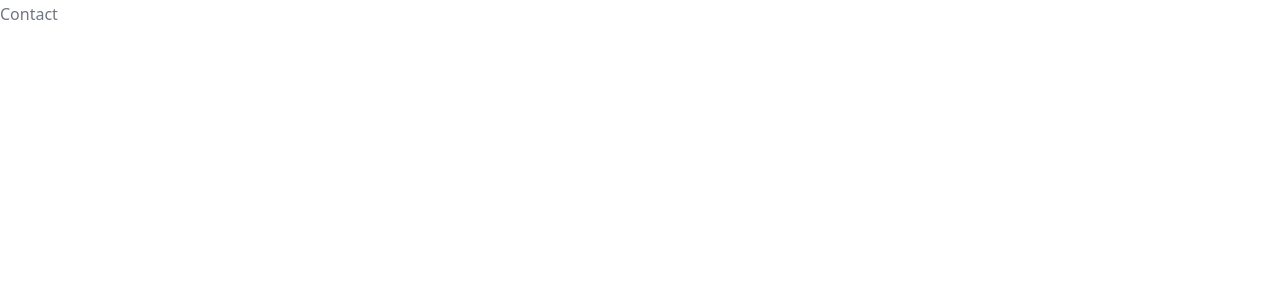
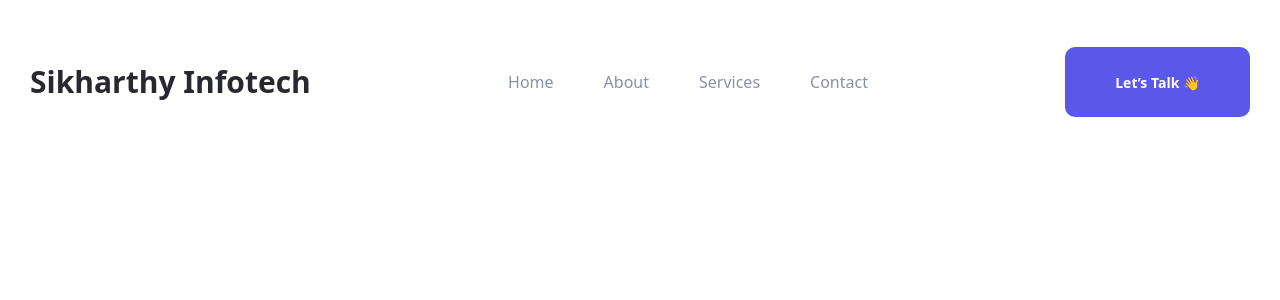
Before and after one commit to iamPankajGhosh/siplhub.vercel.app, a React (Vite) app in the folder frontend_react/: page /contact in a window 1280 px wide. Shown: the top 300 px of the page. Built offline with nearby package versions, Linux system fonts and the light colour scheme.

Commit message:
Add : navbar in all pages

```diff
--- a/frontend_react/src/pages/About.jsx
+++ b/frontend_react/src/pages/About.jsx
@@ -1,5 +1,10 @@
 import React from "react";
+import { Navbar } from "../components";
 
 export default function About() {
-  return <div>About</div>;
+  return (
+    <>
+      <Navbar />
+    </>
+  );
 }
--- a/frontend_react/src/pages/Contact.jsx
+++ b/frontend_react/src/pages/Contact.jsx
@@ -1,5 +1,10 @@
 import React from "react";
+import { Navbar } from "../components";
 
 export default function Contact() {
-  return <div>Contact</div>;
+  return (
+    <>
+      <Navbar />
+    </>
+  );
 }
--- a/frontend_react/src/pages/Home.jsx
+++ b/frontend_react/src/pages/Home.jsx
@@ -290,7 +290,7 @@ export default function Home() {
                       </div>
 
                       <div>
-                        <h3 className="h3 card-title">Didicated team</h3>
+                        <h3 className="h3 card-title">Dedicated team</h3>
 
                         <p className="card-text">
                           At Pixology we specialize in designing, building,
--- a/frontend_react/src/pages/Services.jsx
+++ b/frontend_react/src/pages/Services.jsx
@@ -1,5 +1,10 @@
 import React from "react";
+import { Navbar } from "../components";
 
 export default function Services() {
-  return <div>Services</div>;
+  return (
+    <>
+      <Navbar />
+    </>
+  );
 }
```
